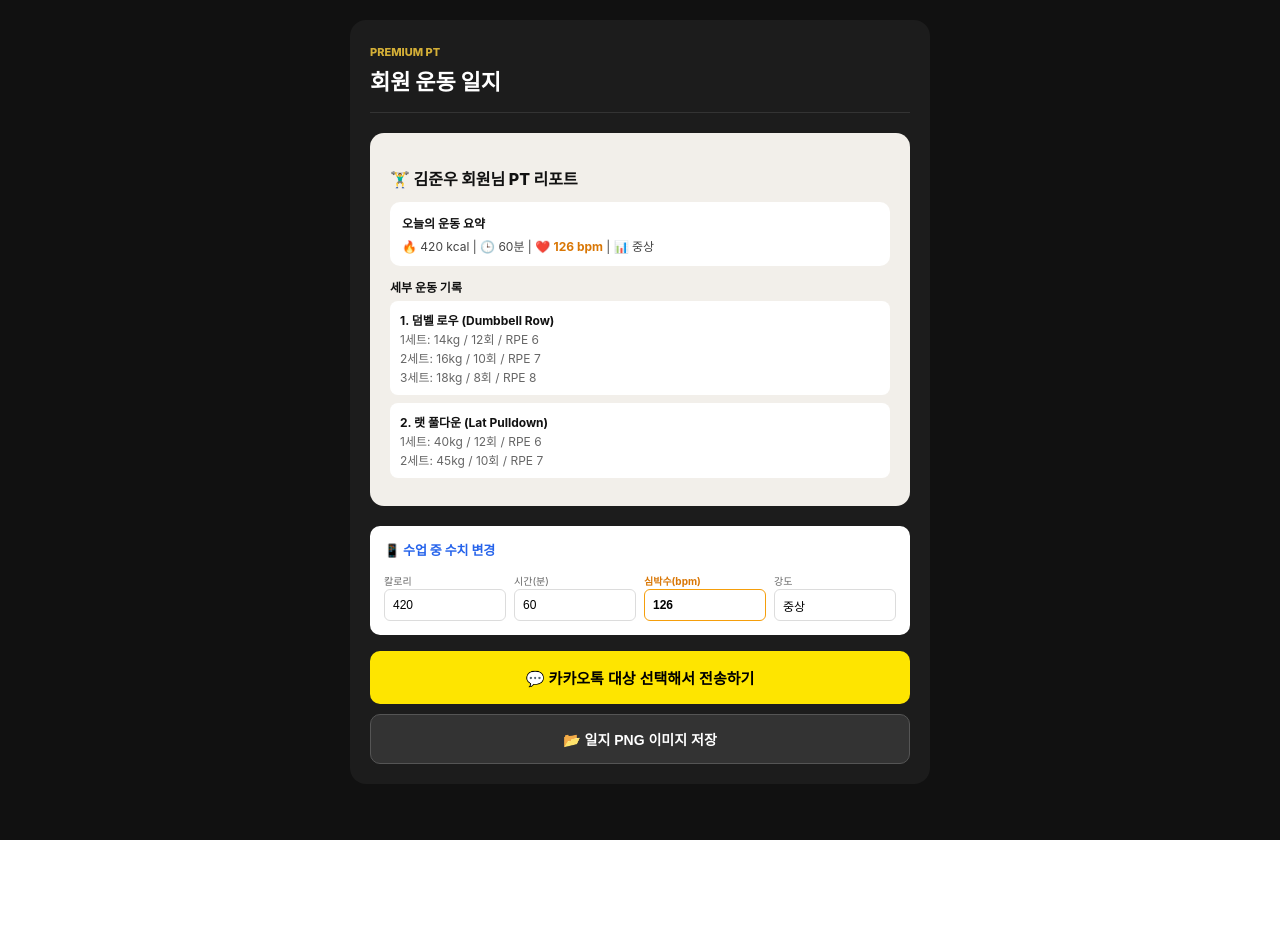
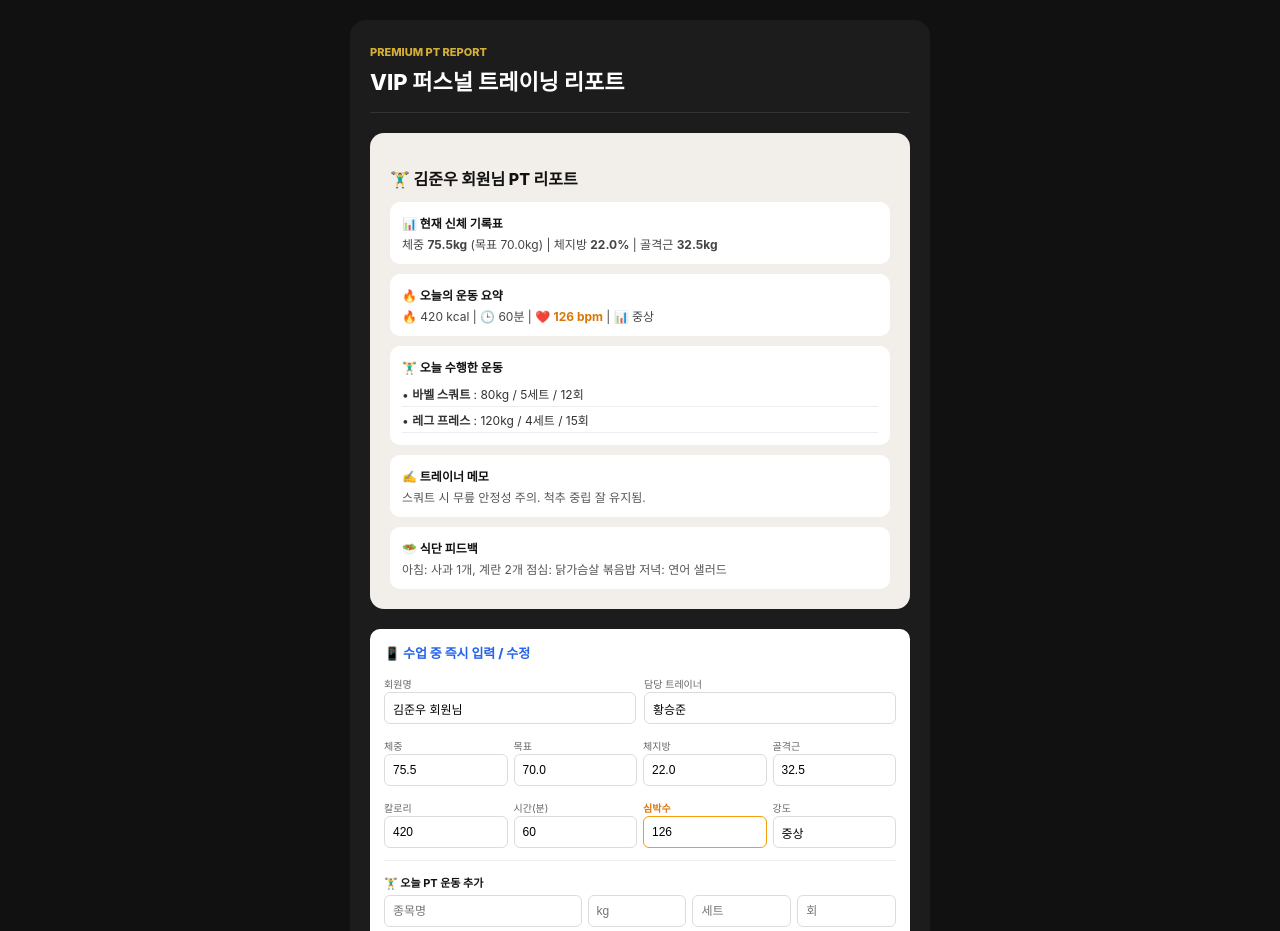
Before and after one commit to a33359003-spec/KIMJUNWOO, a React (Create React App) app: page / in a window 1280 px wide. Shown: the top 931 px of the page. Before the commit the page ends 840 px from the top, so only its background shows below. Built offline with nearby package versions, Linux system fonts and the light colour scheme.

Commit message:
Restore all UI elements including exercises, photos, memo with heart rate and kakao share

```diff
--- a/src/App.js
+++ b/src/App.js
@@ -4,40 +4,67 @@ function App() {
   const canvasRef = useRef(null);
 
   // 1. 기본 회원 정보
-  const [memberName] = useState('김준우 회원님');
-  const [trainerName] = useState('황승준');
-  const [date] = useState('2024.05.23 (목)');
+  const [memberName, setMemberName] = useState('김준우 회원님');
+  const [trainerName, setTrainerName] = useState('황승준');
+  const [date, setDate] = useState('2024.05.23 (목)');
 
-  // 2. 운동 요약 (심박수 포함)
+  // 2. 신체 수치 & 운동 요약 (심박수 포함)
+  const [weight, setWeight] = useState('75.5');
+  const [targetWeight, setTargetWeight] = useState('70.0');
+  const [bodyFat, setBodyFat] = useState('22.0');
+  const [muscle, setMuscle] = useState('32.5');
   const [calories, setCalories] = useState('420');
   const [duration, setDuration] = useState('60');
   const [avgHeartRate, setAvgHeartRate] = useState('126');
   const [intensity, setIntensity] = useState('중상');
 
-  // 3. 운동 세부 기록
-  const [exercises] = useState([
-    {
-      name: '1. 덤벨 로우 (Dumbbell Row)',
-      sets: [
-        { set: 1, weight: '14', reps: '12', rpe: '6' },
-        { set: 2, weight: '16', reps: '10', rpe: '7' },
-        { set: 3, weight: '18', reps: '8', rpe: '8' }
-      ]
-    },
-    {
-      name: '2. 랫 풀다운 (Lat Pulldown)',
-      sets: [
-        { set: 1, weight: '40', reps: '12', rpe: '6' },
-        { set: 2, weight: '45', reps: '10', rpe: '7' }
-      ]
-    }
+  // 3. 메모 및 식단
+  const [trainerMemo, setTrainerMemo] = useState('스쿼트 시 무릎 안정성 주의. 척추 중립 잘 유지됨.');
+  const [dietMemo, setDietMemo] = useState('아침: 사과 1개, 계란 2개\n점심: 닭가슴살 볶음밥\n저녁: 연어 샐러드');
+  const [monthlyCheck, setMonthlyCheck] = useState('출석 및 식단 준수 상태 매우 양호함!');
+
+  // 4. 운동 종목 목록
+  const [exercises, setExercises] = useState([
+    { name: '바벨 스쿼트', weight: '80', sets: '5', reps: '12' },
+    { name: '레그 프레스', weight: '120', sets: '4', reps: '15' }
   ]);
+  const [newExName, setNewExName] = useState('');
+  const [newExWeight, setNewExWeight] = useState('');
+  const [newExSets, setNewExSets] = useState('');
+  const [newExReps, setNewExReps] = useState('');
 
-  // 카카오톡 공유 (대화상대 선택 창 팝업)
+  // 5. 사진 첨부
+  const [images, setImages] = useState([]);
+
+  // 운동 종목 추가/삭제
+  const handleAddExercise = () => {
+    if (!newExName) return;
+    setExercises([...exercises, { name: newExName, weight: newExWeight, sets: newExSets, reps: newExReps }]);
+    setNewExName(''); setNewExWeight(''); setNewExSets(''); setNewExReps('');
+  };
+
+  const handleRemoveExercise = (index) => {
+    setExercises(exercises.filter((_, i) => i !== index));
+  };
+
+  // 사진 업로드
+  const handleImageUpload = (e) => {
+    const files = Array.from(e.target.files);
+    files.forEach(file => {
+      const reader = new FileReader();
+      reader.onloadend = () => {
+        setImages(prev => [...prev, reader.result]);
+      };
+      reader.readAsDataURL(file);
+    });
+  };
+
+  // 💬 카카오톡 공유 (수치, 종목, 메모 포함 전송)
   const handleShareToKakao = async () => {
+    const exText = exercises.map(ex => `• ${ex.name}: ${ex.weight}kg / ${ex.sets}세트 ${ex.reps}회`).join('\n');
     const shareData = {
-      title: `${memberName} PT 운동 일지`,
-      text: `[PREMIUM PT 일지]\n👤 회원명: ${memberName}\n📅 날짜: ${date}\n🔥 칼로리: ${calories}kcal\n🕒 시간: ${duration}분\n❤️ 평균 심박수: ${avgHeartRate}bpm\n📊 강도: ${intensity}\n\n오늘도 수고하셨습니다! 👍`
+      title: `${memberName} PT 리포트`,
+      text: `[PREMIUM PT 리포트]\n👤 회원명: ${memberName}\n📅 날짜: ${date}\n\n📊 [운동 요약]\n🔥 ${calories}kcal | 🕒 ${duration}분 | ❤️ 심박수: ${avgHeartRate}bpm | 강도: ${intensity}\n\n🏋️‍♂️ [수행 운동]\n${exText}\n\n✍️ [트레이너 메모]\n${trainerMemo}\n\n오늘도 수고하셨습니다! 👍`
     };
 
     if (navigator.share) {
@@ -52,14 +79,14 @@ function App() {
     }
   };
 
-  // PNG 이미지 파일 저장
+  // 📂 PNG 이미지 생성 및 저장
   const handleGenerateAndDownloadPng = () => {
     const canvas = canvasRef.current;
     if (!canvas) return;
 
     const ctx = canvas.getContext('2d');
     canvas.width = 540;
-    canvas.height = 780;
+    canvas.height = 850;
 
     ctx.fillStyle = '#f2efea';
     ctx.fillRect(0, 0, canvas.width, canvas.height);
@@ -72,139 +99,176 @@ function App() {
     ctx.font = '13px -apple-system, sans-serif';
     ctx.fillText(`담당: ${trainerName} 트레이너 | 일자: ${date}`, 28, 72);
 
-    ctx.strokeStyle = '#d5d1ca';
-    ctx.lineWidth = 1;
-    ctx.beginPath();
-    ctx.moveTo(28, 88);
-    ctx.lineTo(512, 88);
-    ctx.stroke();
+    // 신체 수치 카드
+    ctx.fillStyle = '#ffffff';
+    ctx.beginPath(); ctx.roundRect(28, 90, 484, 70, 10); ctx.fill();
+    ctx.fillStyle = '#111111'; ctx.font = 'bold 13px -apple-system, sans-serif';
+    ctx.fillText(`체중: ${weight}kg (목표: ${targetWeight}kg) | 체지방: ${bodyFat}% | 골격근: ${muscle}kg`, 42, 130);
 
+    // 운동 요약 박스
     ctx.fillStyle = '#ffffff';
-    ctx.beginPath();
-    ctx.roundRect(28, 105, 484, 95, 10);
-    ctx.fill();
+    ctx.beginPath(); ctx.roundRect(28, 170, 484, 60, 10); ctx.fill();
+    ctx.fillStyle = '#111111'; ctx.font = 'bold 13px -apple-system, sans-serif';
+    ctx.fillText(`🔥 ${calories} kcal  |  🕒 ${duration} 분  |  ❤️ 심박수: ${avgHeartRate} bpm  |  📊 강도: ${intensity}`, 42, 205);
 
-    ctx.fillStyle = '#111111';
-    ctx.font = 'bold 14px -apple-system, sans-serif';
-    ctx.fillText('오늘의 운동 요약', 44, 132);
+    // 운동 기록
+    ctx.fillStyle = '#111111'; ctx.font = 'bold 15px -apple-system, sans-serif';
+    ctx.fillText('오늘 수행한 운동', 28, 260);
 
-    ctx.font = '13px -apple-system, sans-serif';
-    ctx.fillStyle = '#333333';
-    ctx.fillText(`🔥 칼로리: ${calories} kcal`, 44, 165);
-    ctx.fillText(`🕒 시간: ${duration} 분`, 170, 165);
-
-    ctx.fillStyle = '#d97706';
-    ctx.font = 'bold 13px -apple-system, sans-serif';
-    ctx.fillText(`❤️ 심박수: ${avgHeartRate} bpm`, 280, 165);
-
-    ctx.fillStyle = '#333333';
-    ctx.font = '13px -apple-system, sans-serif';
-    ctx.fillText(`📊 강도: ${intensity}`, 415, 165);
-
-    ctx.fillStyle = '#111111';
-    ctx.font = 'bold 15px -apple-system, sans-serif';
-    ctx.fillText('세부 운동 기록', 28, 230);
-
-    let startY = 250;
+    let startY = 280;
     exercises.forEach((ex) => {
-      const cardHeight = 35 + ex.sets.length * 24;
-      ctx.fillStyle = '#ffffff';
-      ctx.beginPath();
-      ctx.roundRect(28, startY, 484, cardHeight, 8);
-      ctx.fill();
-
-      ctx.fillStyle = '#111111';
-      ctx.font = 'bold 13px -apple-system, sans-serif';
-      ctx.fillText(ex.name, 42, startY + 22);
-
-      ex.sets.forEach((s, i) => {
-        const lineY = startY + 44 + i * 22;
-        ctx.fillStyle = '#555555';
-        ctx.font = '12px -apple-system, sans-serif';
-        ctx.fillText(
-          `${s.set}세트  |  ${s.weight} kg  |  ${s.reps} 회  |  RPE ${s.rpe}`,
-          52,
-          lineY
-        );
-      });
-
-      startY += cardHeight + 12;
+      ctx.fillStyle = '#ffffff'; ctx.beginPath(); ctx.roundRect(28, startY, 484, 40, 8); ctx.fill();
+      ctx.fillStyle = '#111111'; ctx.font = 'bold 13px -apple-system, sans-serif';
+      ctx.fillText(`• ${ex.name} - ${ex.weight}kg / ${ex.sets}세트 ${ex.reps}회`, 42, startY + 25);
+      startY += 50;
     });
 
+    // 다운로드
     const imageURI = canvas.toDataURL('image/png');
     const link = document.createElement('a');
     link.href = imageURI;
-    link.download = `${memberName}_운동일지.png`;
+    link.download = `${memberName}_PT일지.png`;
     document.body.appendChild(link);
     link.click();
     document.body.removeChild(link);
   };
 
-  const inputStyle = {
-    width: '100%',
-    padding: '8px',
-    borderRadius: '6px',
-    border: '1px solid #dcdcdc',
-    fontSize: '12px',
-    boxSizing: 'border-box'
-  };
+  const inputStyle = { width: '100%', padding: '8px', borderRadius: '6px', border: '1px solid #dcdcdc', fontSize: '12px', boxSizing: 'border-box' };
 
   return (
-    <div style={{ backgroundColor: '#111111', minHeight: '100vh', padding: '20px 10px', color: '#ffffff', fontFamily: '-apple-system, BlinkMacSystemFont, "Segoe UI", Roboto, sans-serif' }}>
+    <div style={{ backgroundColor: '#111111', minHeight: '100vh', padding: '20px 10px', color: '#ffffff', fontFamily: '-apple-system, BlinkMacSystemFont, sans-serif' }}>
       <div style={{ maxWidth: '540px', margin: '0 auto', backgroundColor: '#1c1c1c', borderRadius: '16px', padding: '20px' }}>
 
         <canvas ref={canvasRef} style={{ display: 'none' }} />
 
+        {/* 상단 타이틀 */}
         <div style={{ borderBottom: '1px solid #333333', paddingBottom: '12px', marginBottom: '20px' }}>
-          <span style={{ fontSize: '11px', color: '#d4af37', fontWeight: '800' }}>PREMIUM PT</span>
-          <h1 style={{ fontSize: '22px', fontWeight: '800', margin: '4px 0', color: '#ffffff' }}>회원 운동 일지</h1>
+          <span style={{ fontSize: '11px', color: '#d4af37', fontWeight: '800' }}>PREMIUM PT REPORT</span>
+          <h1 style={{ fontSize: '22px', fontWeight: '800', margin: '4px 0', color: '#ffffff' }}>VIP 퍼스널 트레이닝 리포트</h1>
         </div>
 
+        {/* 메인 리포트 카드 (크림색 테마) */}
         <div style={{ backgroundColor: '#f2efea', borderRadius: '14px', padding: '20px', color: '#111111' }}>
           <h2 style={{ fontSize: '16px', fontWeight: '800', marginBottom: '12px' }}>🏋️‍♂️ {memberName} PT 리포트</h2>
 
-          <div style={{ backgroundColor: '#ffffff', borderRadius: '10px', padding: '12px', marginBottom: '12px' }}>
-            <div style={{ fontSize: '12px', fontWeight: 'bold', marginBottom: '6px' }}>오늘의 운동 요약</div>
+          {/* 신체 기록표 */}
+          <div style={{ backgroundColor: '#ffffff', borderRadius: '10px', padding: '12px', marginBottom: '10px' }}>
+            <div style={{ fontSize: '12px', fontWeight: 'bold', marginBottom: '4px' }}>📊 현재 신체 기록표</div>
+            <div style={{ fontSize: '12px', color: '#444' }}>
+              체중 <strong>{weight}kg</strong> (목표 {targetWeight}kg) | 체지방 <strong>{bodyFat}%</strong> | 골격근 <strong>{muscle}kg</strong>
+            </div>
+          </div>
+
+          {/* 오늘의 운동 요약 (심박수 포함) */}
+          <div style={{ backgroundColor: '#ffffff', borderRadius: '10px', padding: '12px', marginBottom: '10px' }}>
+            <div style={{ fontSize: '12px', fontWeight: 'bold', marginBottom: '4px' }}>🔥 오늘의 운동 요약</div>
             <div style={{ fontSize: '12px', color: '#444' }}>
               🔥 {calories} kcal | 🕒 {duration}분 | ❤️ <span style={{ color: '#d97706', fontWeight: 'bold' }}>{avgHeartRate} bpm</span> | 📊 {intensity}
             </div>
           </div>
 
-          <div style={{ fontSize: '12px', fontWeight: 'bold', marginBottom: '6px' }}>세부 운동 기록</div>
-          {exercises.map((ex, idx) => (
-            <div key={idx} style={{ backgroundColor: '#ffffff', borderRadius: '8px', padding: '10px', marginBottom: '8px', fontSize: '12px' }}>
-              <strong>{ex.name}</strong>
-              {ex.sets.map((s, sIdx) => (
-                <div key={sIdx} style={{ color: '#666', marginTop: '2px' }}>
-                  {s.set}세트: {s.weight}kg / {s.reps}회 / RPE {s.rpe}
+          {/* 수행 운동 목록 */}
+          <div style={{ backgroundColor: '#ffffff', borderRadius: '10px', padding: '12px', marginBottom: '10px' }}>
+            <div style={{ fontSize: '12px', fontWeight: 'bold', marginBottom: '6px' }}>🏋️‍♂️ 오늘 수행한 운동</div>
+            {exercises.map((ex, idx) => (
+              <div key={idx} style={{ fontSize: '12px', color: '#333', padding: '4px 0', borderBottom: '1px solid #eee' }}>
+                • <strong>{ex.name}</strong> : {ex.weight}kg / {ex.sets}세트 / {ex.reps}회
+              </div>
+            ))}
+          </div>
+
+          {/* 사진 목록 */}
+          {images.length > 0 && (
+            <div style={{ backgroundColor: '#ffffff', borderRadius: '10px', padding: '12px', marginBottom: '10px' }}>
+              <div style={{ fontSize: '12px', fontWeight: 'bold', marginBottom: '6px' }}>📸 첨부된 운동 사진</div>
+              <div style={{ display: 'flex', gap: '8px', overflowX: 'auto' }}>
+                {images.map((img, idx) => (
+                  <img key={idx} src={img} alt="운동사진" style={{ width: '80px', height: '80px', objectFit: 'cover', borderRadius: '6px' }} />
+                ))}
+              </div>
+            </div>
+          )}
+
+          {/* 트레이너 메모 & 식단 */}
+          <div style={{ backgroundColor: '#ffffff', borderRadius: '10px', padding: '12px', marginBottom: '10px', fontSize: '12px' }}>
+            <div style={{ fontWeight: 'bold', marginBottom: '4px' }}>✍️ 트레이너 메모</div>
+            <div style={{ color: '#555', whitespace: 'pre-wrap' }}>{trainerMemo}</div>
+          </div>
+
+          <div style={{ backgroundColor: '#ffffff', borderRadius: '10px', padding: '12px', fontSize: '12px' }}>
+            <div style={{ fontWeight: 'bold', marginBottom: '4px' }}>🥗 식단 피드백</div>
+            <div style={{ color: '#555', whitespace: 'pre-wrap' }}>{dietMemo}</div>
+          </div>
+        </div>
+
+        {/* 📱 수업 중 실시간 입력창 (모든 기능 탑재) */}
+        <div style={{ backgroundColor: '#ffffff', borderRadius: '10px', padding: '14px', marginTop: '20px', color: '#111' }}>
+          <h4 style={{ fontSize: '13px', fontWeight: '800', margin: '0 0 10px 0', color: '#2563eb' }}>📱 수업 중 즉시 입력 / 수정</h4>
+
+          {/* 1. 기본 정보 수정 */}
+          <div style={{ display: 'grid', gridTemplateColumns: '1fr 1fr', gap: '8px', marginBottom: '10px' }}>
+            <div>
+              <label style={{ fontSize: '10px', color: '#666' }}>회원명</label>
+              <input type="text" value={memberName} onChange={(e) => setMemberName(e.target.value)} style={inputStyle} />
+            </div>
+            <div>
+              <label style={{ fontSize: '10px', color: '#666' }}>담당 트레이너</label>
+              <input type="text" value={trainerName} onChange={(e) => setTrainerName(e.target.value)} style={inputStyle} />
+            </div>
+          </div>
+
+          {/* 2. 신체 수치 & 운동 수치 (심박수 포함) */}
+          <div style={{ display: 'grid', gridTemplateColumns: '1fr 1fr 1fr 1fr', gap: '6px', marginBottom: '10px' }}>
+            <div><label style={{ fontSize: '10px', color: '#666' }}>체중</label><input type="text" value={weight} onChange={(e) => setWeight(e.target.value)} style={inputStyle} /></div>
+            <div><label style={{ fontSize: '10px', color: '#666' }}>목표</label><input type="text" value={targetWeight} onChange={(e) => setTargetWeight(e.target.value)} style={inputStyle} /></div>
+            <div><label style={{ fontSize: '10px', color: '#666' }}>체지방</label><input type="text" value={bodyFat} onChange={(e) => setBodyFat(e.target.value)} style={inputStyle} /></div>
+            <div><label style={{ fontSize: '10px', color: '#666' }}>골격근</label><input type="text" value={muscle} onChange={(e) => setMuscle(e.target.value)} style={inputStyle} /></div>
+          </div>
+
+          <div style={{ display: 'grid', gridTemplateColumns: '1fr 1fr 1fr 1fr', gap: '6px', marginBottom: '12px' }}>
+            <div><label style={{ fontSize: '10px', color: '#666' }}>칼로리</label><input type="text" value={calories} onChange={(e) => setCalories(e.target.value)} style={inputStyle} /></div>
+            <div><label style={{ fontSize: '10px', color: '#666' }}>시간(분)</label><input type="text" value={duration} onChange={(e) => setDuration(e.target.value)} style={inputStyle} /></div>
+            <div><label style={{ fontSize: '10px', color: '#d97706', fontWeight: 'bold' }}>심박수</label><input type="text" value={avgHeartRate} onChange={(e) => setAvgHeartRate(e.target.value)} style={{...inputStyle, borderColor: '#f59e0b'}} /></div>
+            <div><label style={{ fontSize: '10px', color: '#666' }}>강도</label><input type="text" value={intensity} onChange={(e) => setIntensity(e.target.value)} style={inputStyle} /></div>
+          </div>
+
+          {/* 3. 종목 추가하기 */}
+          <div style={{ borderTop: '1px solid #eee', paddingTop: '10px', marginBottom: '10px' }}>
+            <label style={{ fontSize: '11px', fontWeight: 'bold', color: '#111' }}>🏋️‍♂️ 오늘 PT 운동 추가</label>
+            <div style={{ display: 'grid', gridTemplateColumns: '2fr 1fr 1fr 1fr', gap: '6px', marginTop: '4px' }}>
+              <input type="text" placeholder="종목명" value={newExName} onChange={(e) => setNewExName(e.target.value)} style={inputStyle} />
+              <input type="text" placeholder="kg" value={newExWeight} onChange={(e) => setNewExWeight(e.target.value)} style={inputStyle} />
+              <input type="text" placeholder="세트" value={newExSets} onChange={(e) => setNewExSets(e.target.value)} style={inputStyle} />
+              <input type="text" placeholder="회" value={newExReps} onChange={(e) => setNewExReps(e.target.value)} style={inputStyle} />
+            </div>
+            <button onClick={handleAddExercise} style={{ width: '100%', marginTop: '6px', padding: '6px', backgroundColor: '#2563eb', color: '#fff', border: 'none', borderRadius: '6px', fontSize: '11px', fontWeight: 'bold', cursor: 'pointer' }}>+ 종목 추가하기</button>
+
+            {/* 현재 등록된 종목 삭제 리스트 */}
+            <div style={{ marginTop: '8px' }}>
+              {exercises.map((ex, i) => (
+                <div key={i} style={{ display: 'flex', justifyContent: 'space-between', alignItems: 'center', fontSize: '11px', color: '#555', padding: '2px 0' }}>
+                  <span>• {ex.name} ({ex.weight}kg / {ex.sets}세트 {ex.reps}회)</span>
+                  <button onClick={() => handleRemoveExercise(i)} style={{ color: 'red', border: 'none', background: 'none', cursor: 'pointer', fontSize: '11px' }}>삭제</button>
                 </div>
               ))}
             </div>
-          ))}
-        </div>
+          </div>
 
-        <div style={{ backgroundColor: '#ffffff', borderRadius: '10px', padding: '14px', marginTop: '20px', color: '#111' }}>
-          <h4 style={{ fontSize: '13px', fontWeight: '800', margin: '0 0 10px 0', color: '#2563eb' }}>📱 수업 중 수치 변경</h4>
-          <div style={{ display: 'grid', gridTemplateColumns: '1fr 1fr 1fr 1fr', gap: '8px' }}>
-            <div>
-              <label style={{ fontSize: '10px', color: '#666' }}>칼로리</label>
-              <input type="number" value={calories} onChange={(e) => setCalories(e.target.value)} style={inputStyle} />
-            </div>
-            <div>
-              <label style={{ fontSize: '10px', color: '#666' }}>시간(분)</label>
-              <input type="number" value={duration} onChange={(e) => setDuration(e.target.value)} style={inputStyle} />
-            </div>
-            <div>
-              <label style={{ fontSize: '10px', color: '#d97706', fontWeight: 'bold' }}>심박수(bpm)</label>
-              <input type="number" value={avgHeartRate} onChange={(e) => setAvgHeartRate(e.target.value)} style={{...inputStyle, borderColor: '#f59e0b', fontWeight: 'bold'}} />
-            </div>
-            <div>
-              <label style={{ fontSize: '10px', color: '#666' }}>강도</label>
-              <input type="text" value={intensity} onChange={(e) => setIntensity(e.target.value)} style={inputStyle} />
-            </div>
+          {/* 4. 사진 추가 */}
+          <div style={{ borderTop: '1px solid #eee', paddingTop: '10px', marginBottom: '10px' }}>
+            <label style={{ fontSize: '11px', fontWeight: 'bold', color: '#111' }}>📷 운동 사진/미디어 첨부</label>
+            <input type="file" accept="image/*" multiple onChange={handleImageUpload} style={{ ...inputStyle, marginTop: '4px' }} />
+          </div>
+
+          {/* 5. 메모 작성 */}
+          <div style={{ borderTop: '1px solid #eee', paddingTop: '10px' }}>
+            <label style={{ fontSize: '11px', fontWeight: 'bold', color: '#111' }}>✍️ 메모 & 식단 피드백</label>
+            <textarea value={trainerMemo} onChange={(e) => setTrainerMemo(e.target.value)} placeholder="트레이너 메모" style={{ ...inputStyle, height: '40px', marginTop: '4px', marginBottom: '6px' }} />
+            <textarea value={dietMemo} onChange={(e) => setDietMemo(e.target.value)} placeholder="식단 피드백" style={{ ...inputStyle, height: '40px' }} />
           </div>
         </div>
 
+        {/* 전송 및 저장 버튼 */}
         <button
           type="button"
           onClick={handleShareToKakao}
```
